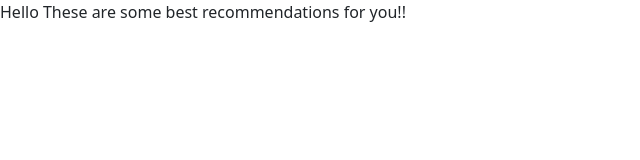
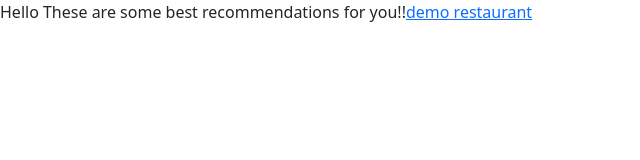
Before and after one commit to dhruvin1831/Manage-Restaurants, a React (Create React App) app: page /restaurant_selection in a window 1280 px wide. Shown: the top 160 px of the page, without its empty margins (0-640 px from the left). Built offline with nearby package versions, Linux system fonts and the light colour scheme.

Commit message:
demo restaurant added

```diff
--- a/src/components/pages/RestaurantSelection.js
+++ b/src/components/pages/RestaurantSelection.js
@@ -1,9 +1,13 @@
 import React from 'react'
 import "../../styles/RestaurantSelection.css"
+import { Link } from "react-router-dom";
 function RestaurantSelection() {
     return (
         <div>
             Hello These are some best recommendations for you!!
+            <Link to="/restaurant">
+                demo restaurant
+            </Link>
         </div>
     )
 }
```
